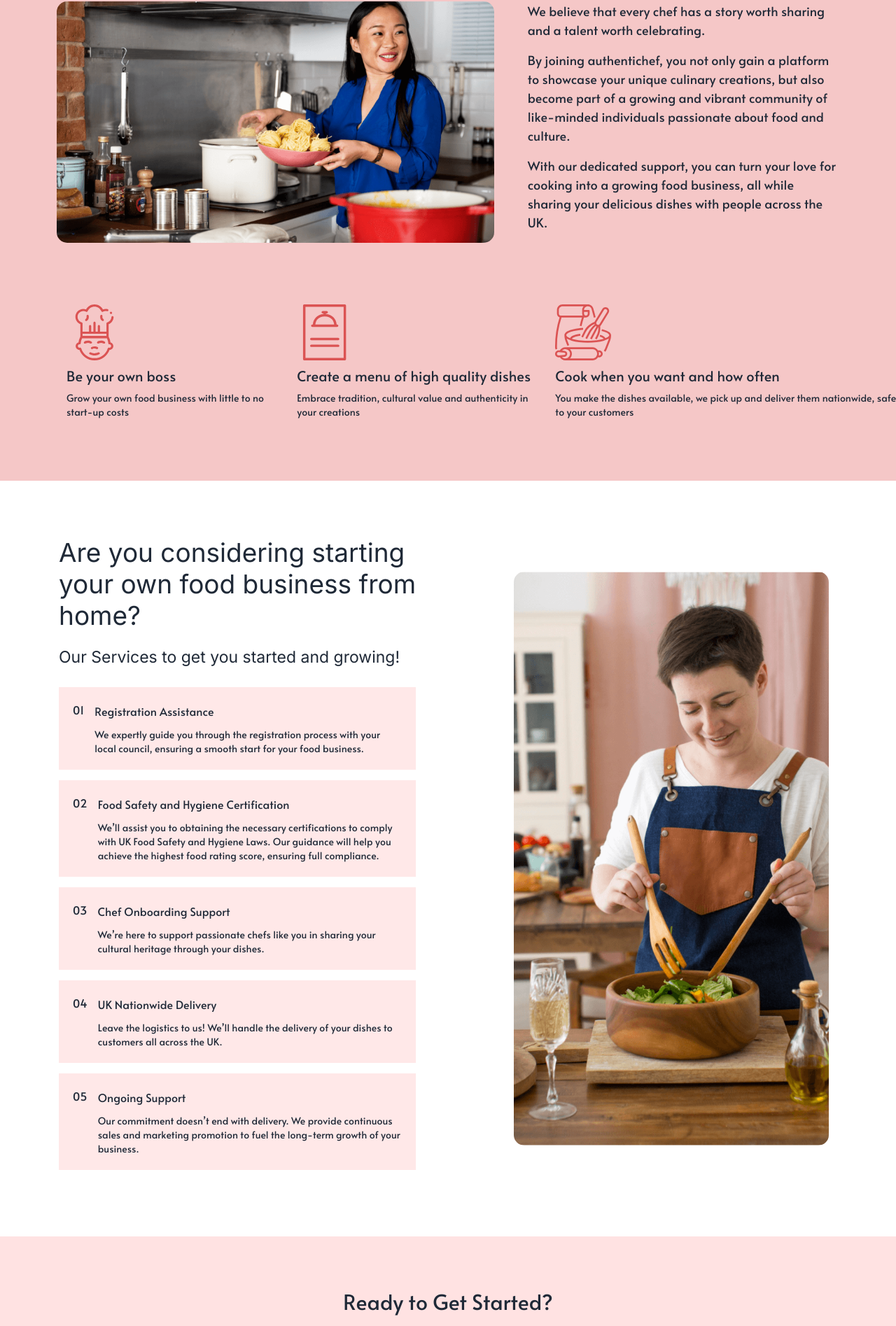
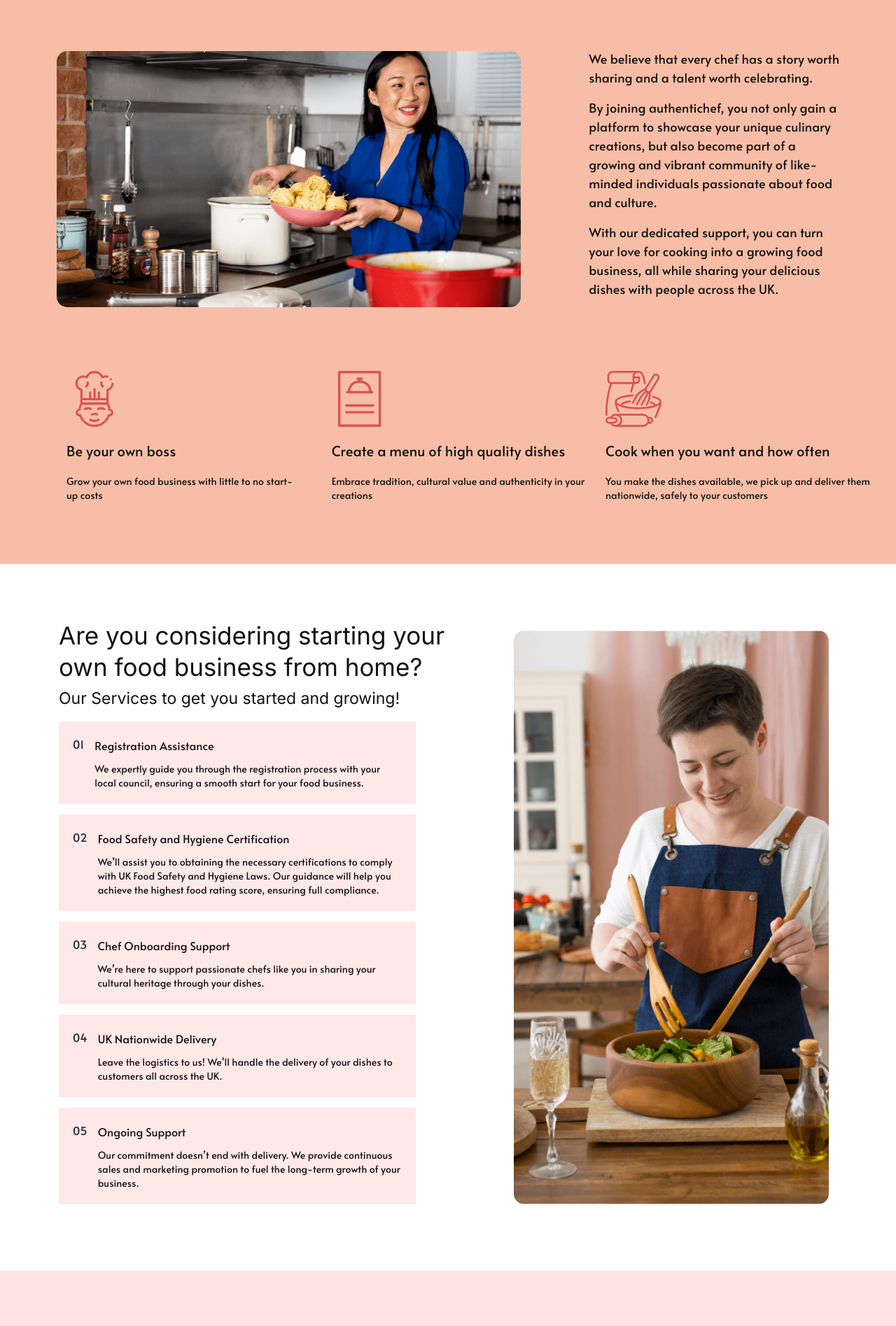
Before and after one commit to anurag-17/authentichef-website, a Next.js app in the folder client/: page /become-chef in a window 1280 px wide. Shown: the part 477-2372 px from the top of the page at 70% size. Built offline with nearby package versions, Linux system fonts and the light colour scheme.

Commit message:
making beacame a chef pafe reponsive

```diff
--- a/client/src/app/become-chef/page.js
+++ b/client/src/app/become-chef/page.js
@@ -19,10 +19,10 @@ const BecomeChef = () => {
           <div className="sm:text-[20px] flex justify-center">
             <div className="2xl:w-[1600px] xl:w-[1100px] lg:w-[850px] md:w-[700px] sm:w-full  flex justify-between mx-auto 2xl:pt-[230px] xl:pt-[140px] pt-[90px] mnavbar">
               <div className="mx-auto text-center xs:w-full">
-                <h1 className="alata font-[400] 2xl:text-[75px] 2xl:leading-[85px] xl:text-[45px] xl:leading-[55px] text-[30px] leading-[40px] text-center 2xl:mb-[30px] xl:mb-[20px] mb-[10px] xs:text-center">
+                <h1 className="alata font-[400] text-[#111111] 2xl:text-[75px] 2xl:leading-[85px] xl:text-[45px] xl:leading-[55px] text-[30px] leading-[40px] text-center 2xl:mb-[30px] xl:mb-[20px] mb-[10px] xs:text-center">
                   Our Chef Community
                 </h1>
-                <div className="2xl:w-[1098px] xl:w-[700px] w-[510px] text-center overflow-hidden xs:text-center  xs:w-[400px]">
+                <div className="2xl:w-[1098px] text-[#111111] xl:w-[700px] w-[510px] text-center overflow-hidden xs:text-center  xs:w-[400px]">
                   <p className="alata font-[400] 2xl:text-[25px] 2xl:leading-[50px] xl:text-[16px] xl:leading-[30px] text-[12px] leading-[18px]">
                     Our diverse chef-community is at the heart of the food we
                     serve.
@@ -42,37 +42,37 @@ const BecomeChef = () => {
             </div>
           </div>
 
-          <div className="bg-[#F5C7C7] w-full mt-7">
-            <div className="max-w-[1630px] xs:w-[467px]  2xl:w-[1600px] xl:w-[1150px] lg:w-[1000px] md:w-[693px] sm:w-[646px] mx-auto bg-[#F5C7C7] px-4">
+          <div className="bg-[#f7bda6] w-full 2xl:mt-[9rem] xl:mt-[6rem]  lg:mt-[4rem] md:mt-[4rem]">
+            <div className="max-w-[1630px] xs:w-[467px]  2xl:w-[1600px] xl:w-[1150px] lg:w-[1000px] md:w-[693px] sm:w-[646px] mx-auto bg-[#f7bda6]   px-4">
               <div className="flex flex-col lg:flex-row items-center justify-between py-10 lg:py-20">
                 <div className=" mb-5 lg:mb-0 lg:order-1">
                   <Image
                     src={banner1}
                     width={920}
                     height={507}
-                    className=" rounded-[15px] 2xl:h-[83%] xs:w-auto     xl:w-[800px]"
+                    className=" rounded-[15px] 2xl:h-[83%] xs:w-auto  2xl:w-[928px]   xl:w-[663px]"
                     alt="Banner Image"
                   />
                 </div>
-                <div className="w-full lg:w-[51%] lg:order-2 lg:ml-12 flex flex-col justify-center  font-Alata alata ml-7">
-                  <p className="2xl:text-[25px] xl:text-[18px] md:text-[14px] alata lg:text-[14px] mb-4">
+                <div className="w-full lg:w-[39%] xl:w-[32%] 2xl:w-[33%] lg:order-2 lg:ml-12 flex flex-col justify-center  font-Alata alata ml-7">
+                  <p className="2xl:text-[25px] alata text-[#111111] xl:text-[18px] md:text-[14px] alata lg:text-[14px] mb-4">
                     We believe that every chef has a story worth sharing and a
                     talent worth celebrating.
                   </p>
-                  <p className="2xl:text-[25px] md:text-[14px] xl:text-[18px] alata lg:text-[14px] mb-4 font-Alata">
+                  <p className="2xl:text-[25px] md:text-[14px] alata text-[#111111] xl:text-[18px] alata lg:text-[14px] mb-4 font-Alata">
                     By joining authentichef, you not only gain a platform to
                     showcase your unique culinary creations, but also become
                     part of a growing and vibrant community of like-minded
                     individuals passionate about food and culture.
                   </p>
-                  <p className="2xl:text-[25px]  md:text-[14px] xl:text-[18px] lg:text-[14px] mb-4 font-Alata">
+                  <p className="2xl:text-[25px]  md:text-[14px] alata text-[#111111] xl:text-[18px] lg:text-[14px] mb-4 font-Alata">
                     With our dedicated support, you can turn your love for
                     cooking into a growing food business, all while sharing your
                     delicious dishes with people across the UK.
                   </p>
                 </div>
               </div>
-              <div className="flex flex-col  sm:w-[618px] sm:ml-[0px]  md:ml-[-42px] xs:ml-[17px] md:w-[766px] sm:flex-row 2xl:w-[1646px] lg:ml-[10px] xl:w-[1198px] lg:w-[1000px] xl:ml-[14px] justify-start ml-[120px] md:pb-[3.5rem]   md:mt-[0.5rem]  gap-6 mt-10 mb-5">
+              <div className="flex flex-col  sm:w-[618px] sm:ml-[0px]  md:ml-[-42px] xs:ml-[17px] md:w-[766px]  sm:flex-row 2xl:w-[1515px] lg:ml-[10px] xl:w-[1198px] lg:w-[1000px] xl:ml-[14px] justify-start ml-[120px] md:pb-[3.5rem]   md:mt-[0.5rem]  gap-6 mt-10 mb-5">
                 <div className="">
                   <Image
                     src={boss}
@@ -81,30 +81,30 @@ const BecomeChef = () => {
                     className=" mb-2 w-[45px] h-[45px] lg:w-[80px] lg:h-[80px] "
                     alt="Boss Image"
                   />
-                  <h2 className="text-lg 2xl:text-[25px] lg:text-xl mb-2 font-Alata alata">
+                  <h2 className="text-lg 2xl:text-[25px] text-[#111111] lg:text-xl mb-2 mt-[20px] font-Alata alata">
                     Be your own boss
                   </h2>
-                  <p className="text-sm lg:text-[14px] 2xl:text-[18px] font-Alata alata">
+                  <p className="text-sm lg:text-[14px] text-[#111111] 2xl:text-[18px] mt-[20px] font-Alata alata">
                     Grow your own food business with little to no start-up costs
                   </p>
                 </div>
-                <div className="">
+                <div className="2xl:pl-[50px] 2xl:w-[40 %] xl:w-[36%] xl:pl-[20px]">
                   <Image
                     src={dishmenu}
                     width={73}
                     height={94}
-                    className=" mb-2 w-[45px] h-[45px] lg:w-[80px] lg:h-[80px]"
+                    className=" mb-2 w-[45px] h-[45px]  lg:w-[80px] lg:h-[80px]"
                     alt="Dish Menu Image"
                   />
-                  <h2 className="text-lg lg:text-xl 2xl:text-[25px] mb-2 font-Alata alata">
+                  <h2 className="text-lg lg:text-xl text-[#111111] 2xl:text-[25px] mb-2 mt-[20px] font-Alata alata">
                     Create a menu of high quality dishes
                   </h2>
-                  <p className="text-sm lg:text-[14px] 2xl:text-[18px]  alata">
+                  <p className="text-sm lg:text-[14px] 2xl:text-[18px] text-[#111111] mt-[20px] alata">
                     Embrace tradition, cultural value and authenticity in your
                     creations
                   </p>
                 </div>
-                <div className="mb-8">
+                <div className="mb-8 2xl:pl-[83px] 2xl:w-[45%] xl:w-[40%] lg:w-[41%]">
                   <Image
                     src={cook}
                     width={94}
@@ -112,10 +112,10 @@ const BecomeChef = () => {
                     className="mb-2 w-[45px] h-[45px] lg:w-[80px] lg:h-[80px] "
                     alt="Cook Image"
                   />
-                  <h2 className="text-lg lg:text-xl 2xl:text-[25px] mb-2 font-Alata alata">
+                  <h2 className="text-lg lg:text-xl 2xl:text-[25px] text-[#111111] mb-2 mt-[20px] font-Alata alata">
                     Cook when you want and how often
                   </h2>
-                  <p className="text-sm lg:text-[14px] 2xl:text-[18px]  font-Alata alata">
+                  <p className="text-sm lg:text-[14px] 2xl:text-[18px] mt-[20px] text-[#111111] font-Alata alata">
                     You make the dishes available, we pick up and deliver them
                     nationwide, safely to your customers
                   </p>
@@ -128,25 +128,25 @@ const BecomeChef = () => {
             <div className="sm:text-[20px] sm:w-[300px]  xs:w-[400px] xs:ml-[20px] 2xl:ml-[-50px] xl:ml-[68px] lg:w-[990px] md:w-[640 px] xl:w-[900px] ">
               <div className="flex flex-col md:flex-row justify-between items-center mx-auto sm:w-[360px] 2xl:w-[1600px] xl:w-[1100px] lg:w-[850px] md:w-[700px] mt-[50px] mb-[50px] xl:mt-[80px] xl:mb-[80px] 2xl:mt-[90px]">
                 <div className="2xl:w-[842px] lg:mr-[16px] xl:w-[600px] w-full md:w-[550px]">
-                  <h1 className="font-alata font-[400] 2xl:text-[55px] 2xl:leading-[75px] xl:text-[37px] xl:leading-[45px] lg:text-[29px] lg:leading-[35px] text-[24px] leading-[30px] mcosider">
+                  <h2 className="font-alata font-[400] text-[#111111] 2xl:text-[54px] 2xl:leading-[75px] xl:text-[35px]   xl:leading-[45px] lg:text-[29px] lg:leading-[35px] text-[24px] leading-[30px] mcosider">
                     Are you considering starting your own food business from
                     home?
-                  </h1>
-                  <p className="font-alata font-[400] 2xl:text-[36px] 2xl:leading-[55px] xl:text-[23px] xl:leading-[35px] text-[19px] leading-[24px] 2xl:mt-[55px] xl:mt-[20px] mt-[15px] mservice">
+                  </h2>
+                  <p className="font-alata font-[400] text-[#111111] 2xl:text-[36px] 2xl:leading-[55px] xl:text-[23px] xl:leading-[35px] text-[19px] leading-[24px] 2xl:mt-[55px] xl:mt-[5px] mt-[15px] mservice">
                     Our Services to get you started and growing!
                   </p>
 
-                  <div className="mt-[15px] xl:mt-[25px]">
+                  <div className="mt-[15px] 2xl:mt-[25px] xl:mt-[15px]">
                     <div className="bg-[#FFE8E8] 2xl:w-[761px] xl:w-[510px] w-full px-[20px] 2xl:py-[30px] xl:py-[20px] py-[17px] mb-[15px]">
                       <div className="flex gap-[10px] xl:gap-[15px] 2xl:gap-[25px]">
                         <div>
-                          <h1 className="become-no">01</h1>
+                          <h2 className="become-no">01</h2>
                         </div>
                         <div>
-                          <h1 className="become-head">
+                          <h2 className="become-head text-[#111111]">
                             Registration Assistance
-                          </h1>
-                          <p className="become-para mt-[5px] xl:mt-[10px] 2xl:mt-[15px]">
+                          </h2>
+                          <p className="become-para mt-[5px] text-[#111111] xl:mt-[10px] 2xl:mt-[15px]">
                             We expertly guide you through the registration
                             process with your local council, ensuring a smooth
                             start for your food business.
@@ -158,13 +158,13 @@ const BecomeChef = () => {
                     <div className="bg-[#FFE8E8] 2xl:w-[761px] xl:w-[510px] w-full px-[20px] 2xl:py-[30px] xl:py-[20px] py-[17px] mb-[15px]">
                       <div className="flex gap-[10px] xl:gap-[15px] 2xl:gap-[25px]">
                         <div>
-                          <h1 className="become-no">02</h1>
+                          <h2 className="become-no">02</h2>
                         </div>
                         <div>
-                          <h1 className="become-head">
+                          <h2 className="become-head text-[#111111]">
                             Food Safety and Hygiene Certification
-                          </h1>
-                          <p className="become-para mt-[5px] xl:mt-[10px] 2xl:mt-[15px]">
+                          </h2>
+                          <p className="become-para mt-[5px] xl:mt-[10px] text-[#111111] 2xl:mt-[15px]">
                             We’ll assist you to obtaining the necessary
                             certifications to comply with UK Food Safety and
                             Hygiene Laws. Our guidance will help you achieve the
@@ -174,16 +174,16 @@ const BecomeChef = () => {
                       </div>
                     </div>
 
-                    <div className="bg-[#FFE8E8] 2xl:w-[761px] xl:w-[510px] w-full px-[20px] 2xl:py-[30px] xl:py-[20px] py-[17px] mb-[15px]">
+                    <div className="bg-[#FFE8E8] 2xl:w-[761px]  xl:w-[510px] w-full px-[20px] 2xl:py-[30px] xl:py-[20px] py-[17px] mb-[15px]">
                       <div className="flex gap-[10px] xl:gap-[15px] 2xl:gap-[25px]">
                         <div>
-                          <h1 className="become-no">03</h1>
+                          <h2 className="become-no">03</h2>
                         </div>
                         <div>
-                          <h1 className="become-head">
+                          <h2 className="become-head text-[#111111]">
                             Chef Onboarding Support
-                          </h1>
-                          <p className="become-para mt-[5px] xl:mt-[10px] 2xl:mt-[15px]">
+                          </h2>
+                          <p className="become-para mt-[5px] xl:mt-[10px] text-[#111111] 2xl:mt-[15px]">
                             We’re here to support passionate chefs like you in
                             sharing your cultural heritage through your dishes.
                           </p>
@@ -194,13 +194,13 @@ const BecomeChef = () => {
                     <div className="bg-[#FFE8E8] 2xl:w-[761px] xl:w-[510px] w-full px-[20px] 2xl:py-[30px] xl:py-[20px] py-[17px] mb-[15px]">
                       <div className="flex gap-[10px] xl:gap-[15px] 2xl:gap-[25px]">
                         <div>
-                          <h1 className="become-no">04</h1>
+                          <h2 className="become-no">04</h2>
                         </div>
                         <div>
-                          <h1 className="become-head">
+                          <h2 className="become-head text-[#111111]">
                             UK Nationwide Delivery
-                          </h1>
-                          <p className="become-para mt-[5px] xl:mt-[10px] 2xl:mt-[15px]">
+                          </h2>
+                          <p className="become-para mt-[5px] text-[#111111] xl:mt-[10px] 2xl:mt-[15px]">
                             Leave the logistics to us! We’ll handle the delivery
                             of your dishes to customers all across the UK.
                           </p>
@@ -211,11 +211,11 @@ const BecomeChef = () => {
                     <div className="bg-[#FFE8E8] 2xl:w-[761px] xl:w-[510px] w-full px-[20px] 2xl:py-[30px] xl:py-[20px] py-[17px] mb-[15px]">
                       <div className="flex gap-[10px] xl:gap-[15px] 2xl:gap-[25px]">
                         <div>
-                          <h1 className="become-no">05</h1>
+                          <h2 className="become-no">05</h2>
                         </div>
                         <div>
-                          <h1 className="become-head">Ongoing Support</h1>
-                          <p className="become-para mt-[5px] xl:mt-[10px] 2xl:mt-[15px]">
+                          <h2 className="become-head text-[#111111]">Ongoing Support</h2>
+                          <p className="become-para mt-[5px] xl:mt-[10px] text-[#111111] 2xl:mt-[15px]">
                             Our commitment doesn’t end with delivery. We provide
                             continuous sales and marketing promotion to fuel the
                             long-term growth of your business.
@@ -237,13 +237,13 @@ const BecomeChef = () => {
           </div>
 
           <div className="flex items-center w-full">
-            <div className="bg-[#FFE2E2] py-[50px] sm:py-[70px] w-full mthirdbox ">
+            <div className="bg-[#FFE2E2] py-[100px] 2xl:py-[100px] xl:py-[90px] lg:py-[60px] w-full mthirdbox ">
               <div className="bg-[#FFE2E2] ">
                 <div className="2xl:w-[1600px] xl:w-[1100px] lg:w-[900px] md:w-[750px] sm:w-[90%] xs:w-[95%] mx-auto mnavbar">
-                  <h1 className="alata font-[400] 2xl:text-[55px] 2xl:leading-[75px] xl:text-[30px] xl:leading-[45px] lg:text-[28px] lg:leading-[38px] md:text-[24px] md:leading-[34px] sm:text-[22px] sm:leading-[30px] xs:text-[20px] xs:leading-[28px] text-center">
+                  <h2 className="alata font-[400] text-[#111111] 2xl:text-[55px] 2xl:leading-[75px] xl:text-[30px] xl:leading-[45px] lg:text-[28px] lg:leading-[38px] md:text-[24px] md:leading-[34px] sm:text-[22px] sm:leading-[30px] xs:text-[20px] xs:leading-[28px] text-center">
                     Ready to Get Started?
-                  </h1>
-                  <p className="alata font-[400] 2xl:text-[24px] 2xl:leading-[34px] xl:text-[18px] xl:leading-[24px] lg:text-[14px] lg:leading-[20px] md:text-[16px] md:leading-[24px] sm:text-[14px] sm:leading-[20px] xs:text-[12px] xs:leading-[18px] text-center mt-[25px] sm:mt-[10px]">
+                  </h2>
+                  <p className="alata font-[400] text-[#111111] 2xl:text-[24px] 2xl:leading-[34px] xl:text-[18px] xl:leading-[24px] lg:text-[14px] lg:leading-[20px] md:text-[16px] md:leading-[24px] sm:text-[14px] sm:leading-[20px] xs:text-[12px] xs:leading-[18px] text-center mt-[25px] sm:mt-[10px]">
                     Contact us today to turn your passion for cooking into a
                     thriving business!
                   </p>
@@ -256,11 +256,11 @@ const BecomeChef = () => {
             <div className="">
               <Image
                 src={banner3}
-                className="rounded-[15px] 2xl:w-[686px] 2xl:h-[460px] sm:w-[259px]  sm:h-[233px]  mb-[20px] sm:mb-0 sm:rounded-[15px] md:h-[230px]  sm:max-w-[686px] xl:h-[320px] lg:h-[241px]    xl:w-[465px] md:w-[380px] mbox3"
+                className="rounded-[15px] 2xl:w-[686px] 2xl:h-[628px]  sm:w-[259px] xl:h-[428px] sm:h-[233px]  mb-[20px] sm:mb-0 sm:rounded-[15px] md:h-[300px]  sm:max-w-[686px]  lg:h-[313px]    xl:w-[465px] md:w-[380px] mbox3"
               />
             </div>
             <div className="2xl:w-[720px] 2xl:h-[460px] xl:w-[485px] lg:w-[420px] sm:w-[355px]  md:w-[350px] mbox3">
-              <h1 className="third_head">Join the Chef Waiting List</h1>
+              <h3 className="third_head text-[#111111]">Join the Chef Waiting List</h3>
               <div className="flex flex-col sm:flex-row sm:gap-[15px] gap-[10px]">
                 <div className="w-full mt-[15px] sm:mt-[10px]">
                   <input placeholder="First Name" className="profile_input" />
```
